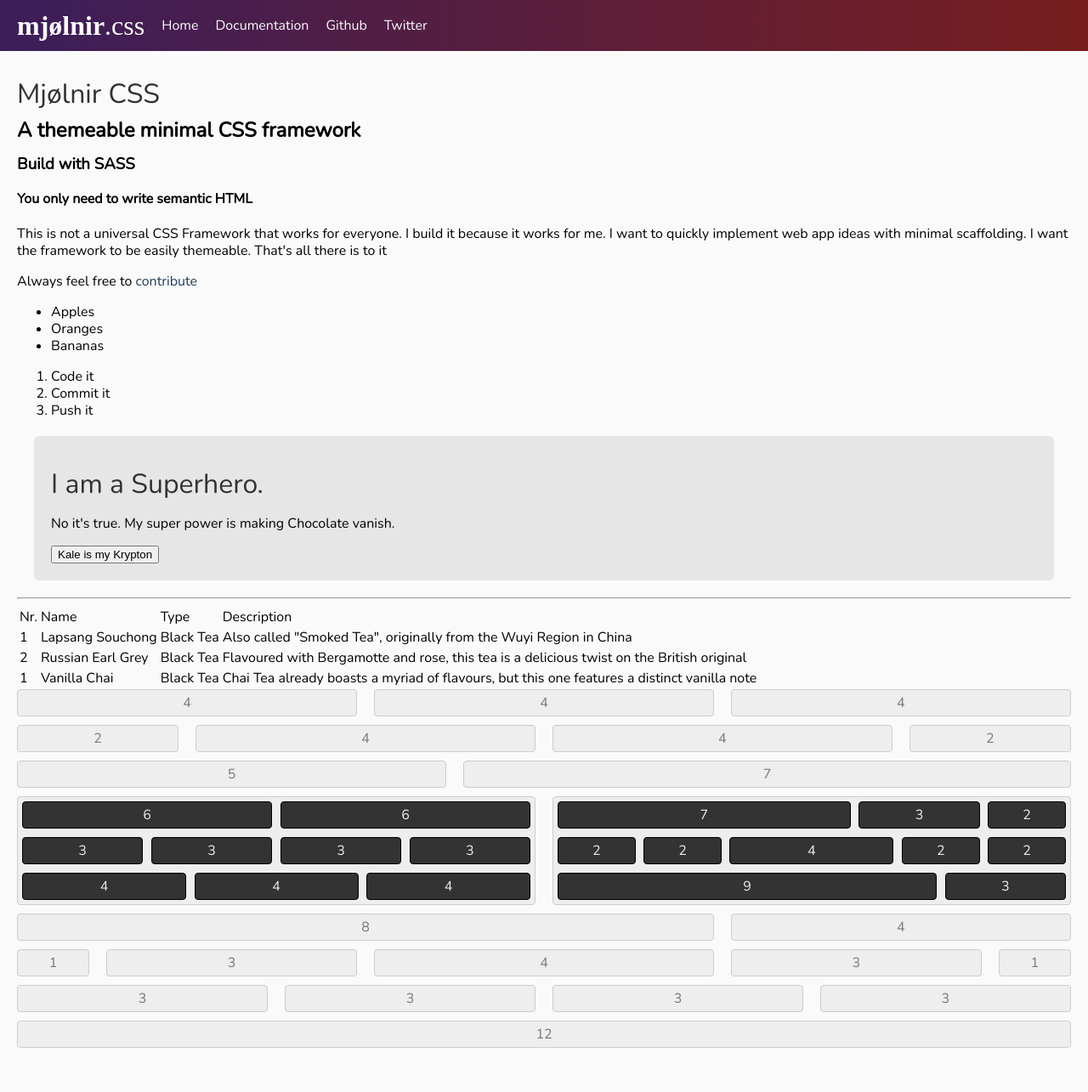
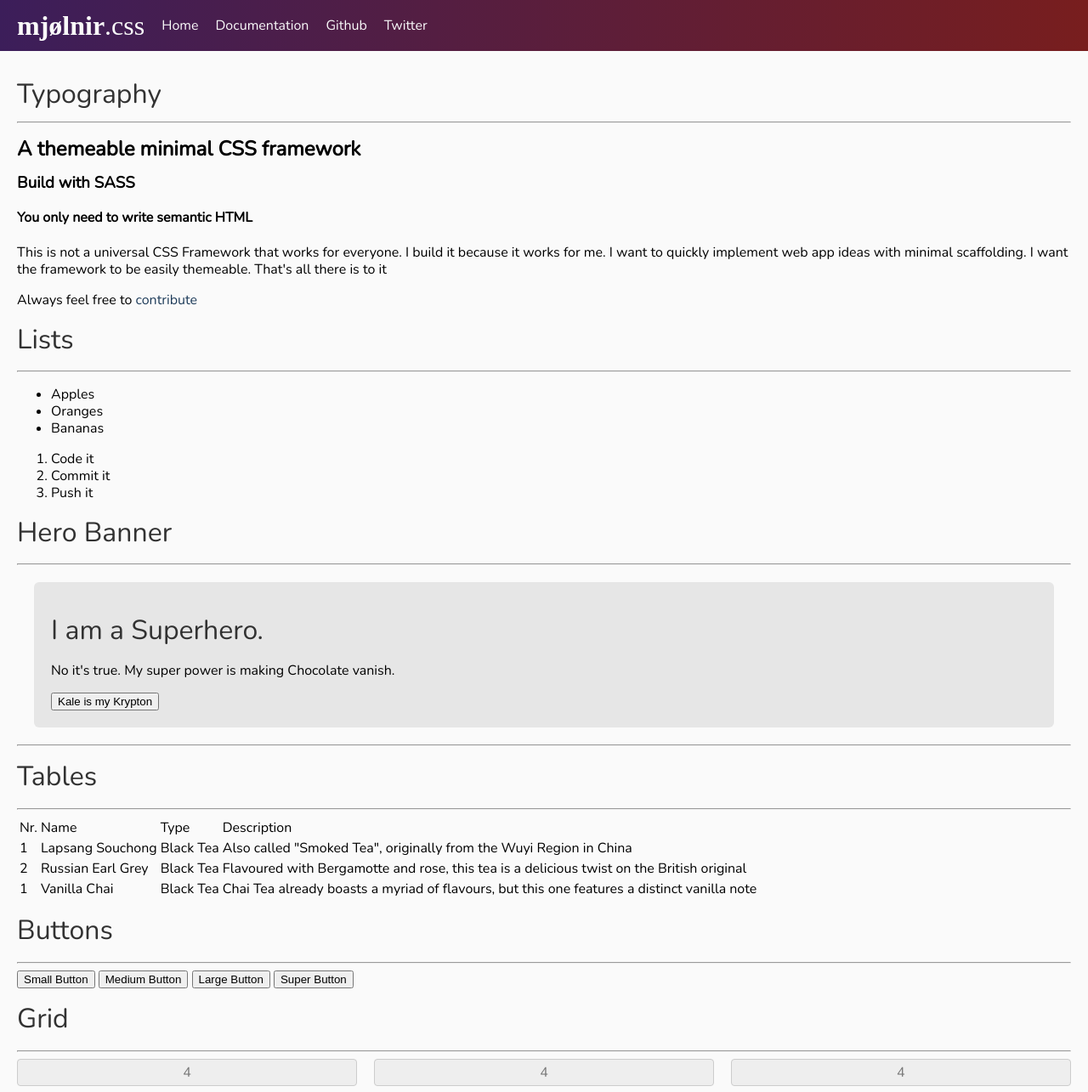
Before and after one commit to supernoir/mjolnir, a website: page index.html in a window 1280 px wide. Shown: the top 1285 px of the page at 85% size. Before the commit the page ends 1253 px from the top, so only its background shows below. Drawn offline with nearby package versions, Linux system fonts and the light colour scheme; a web font is replaced by a local one.

Commit message:
updates preview html file

```diff
--- a/index.html
+++ b/index.html
@@ -27,7 +27,8 @@
     </nav>
     <div class="page-content">
       <header>
-        <h1>Mj&oslash;lnir CSS</h1>
+        <h1>Typography</h1>
+        <hr/>
         <h2>A themeable minimal CSS framework</h2>
         <h3>Build with SASS</h3>
         <h4>You only need to write semantic HTML</h4>
@@ -35,6 +36,11 @@
           implement web app ideas with minimal scaffolding. I want the framework to be easily themeable. That's all there
           is to it</p>
         <p>Always feel free to <a href="#">contribute</a></p>
+
+      </header>
+      <section>
+        <h1>Lists</h1>
+        <hr/>
         <ul>
           <li>Apples</li>
           <li>Oranges</li>
@@ -45,8 +51,10 @@
           <li>Commit it</li>
           <li>Push it</li>
         </ol>
-      </header>
+      </section>
       <section>
+        <h1>Hero Banner</h1>
+        <hr/>
         <div class="hero">
           <div class="hero-header">
             <h1>I am a Superhero.</h1>
@@ -59,6 +67,8 @@
       </section>
       <hr/>
       <section>
+        <h1>Tables</h1>
+        <hr/>
         <table>
           <thead>
             <tr>
@@ -91,6 +101,16 @@
         </table>
       </section>
       <section>
+        <h1>Buttons</h1>
+        <hr/>
+        <button class="btn btn-s">Small Button</button>
+        <button class="btn btn-m">Medium Button</button>
+        <button class="btn btn-l">Large Button</button>
+        <button class="btn btn-xl">Super Button</button>
+      </section>
+      <section>
+        <h1>Grid</h1>
+        <hr/>
         <div class="row">
           <div class="column column-4">4</div>
           <div class="column column-4">4</div>
```
Also changed, not shown: package.json (+7 -2 lines), 1 other file.
